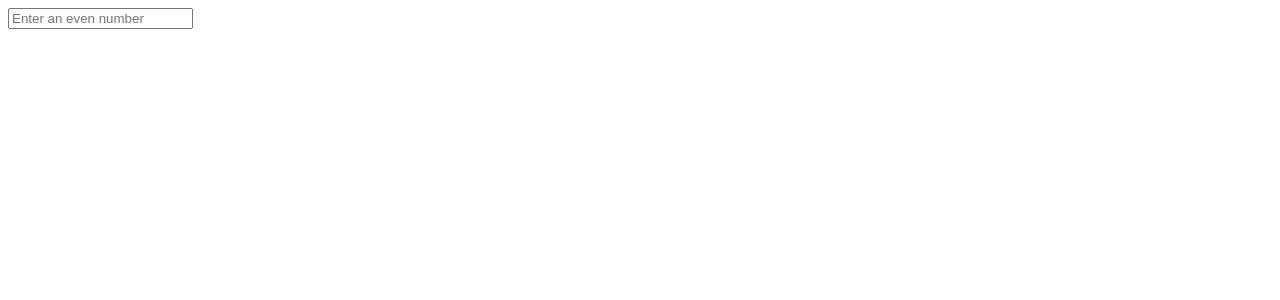
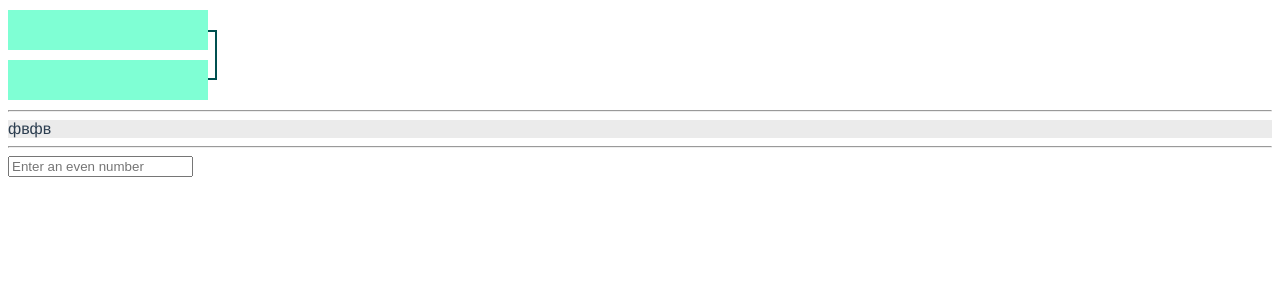
Before and after one commit to funny-family/tournament-grid, a Vue app: page / in a window 1280 px wide. Shown: the top 300 px of the page. Built offline with nearby package versions, Linux system fonts and the light colour scheme.

Commit message:
added Number input component

```diff
--- a/src/views/Home.vue
+++ b/src/views/Home.vue
@@ -1,10 +1,22 @@
 <template>
   <div class="home">
+    <div class="table">
+      <div class="box aft"></div>
+      <div class="box"></div>
+    </div>
+    <hr>
+    <div>
+      <div class="tournament-grid">
+        фвфв
+      </div>
+    </div>
+    <hr>
     <Grid-setter
       placeholder="Enter an even number"
       type="text"
-      v-model="amountOfPlayers"
+      v-model="inputValue"
     />
+    <div v-if="!isNaN(amountOfPlayers)">{{ amountOfPlayers }}</div>
   </div>
 </template>
 
@@ -13,10 +25,54 @@ import GridSetter from '@/components/inputs/GridSetter.vue';
 
 export default {
   data: () => ({
-    amountOfPlayers: ''
+    inputValue: ''
   }),
   components: {
     'Grid-setter': GridSetter
+  },
+  computed: {
+    amountOfPlayers() {
+      return Number.parseInt(this.$data.inputValue, 10);
+    }
   }
 };
 </script>
+
+<style scoped>
+.tournament-grid {
+  background-color: #ebebeb;
+}
+
+/*           test           */
+.table {
+  position: relative;
+  width: 200px;
+  padding-right: 9px;
+  height: 100%;
+}
+
+.box {
+  width: 100%;
+  height: 40px;
+  background-color: aquamarine;
+  margin: 10px 0;
+}
+
+.box:not(:last-child) { /* set botton marign for all box classes but not for last! */
+  /* margin-bottom: 100px; */
+}
+
+.aft::after { /* link line between first and second player */
+  display: block;
+  width: 7px;
+  background-size: contain;
+  content: '';
+  position: absolute;
+  right: 0;
+  top: 20px;
+  bottom: 20px;
+  border: 2px solid #005050;
+  border-left: none;
+}
+/*           test           */
+</style>
```
